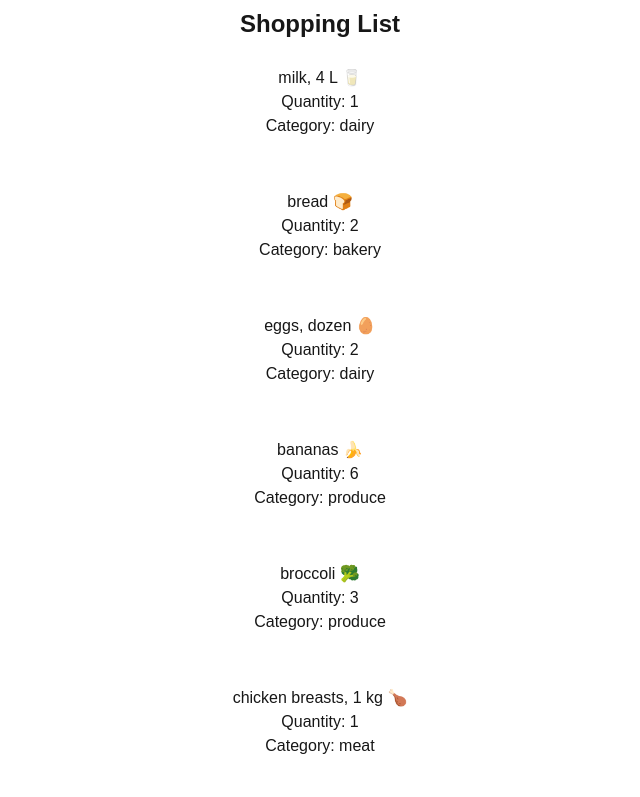
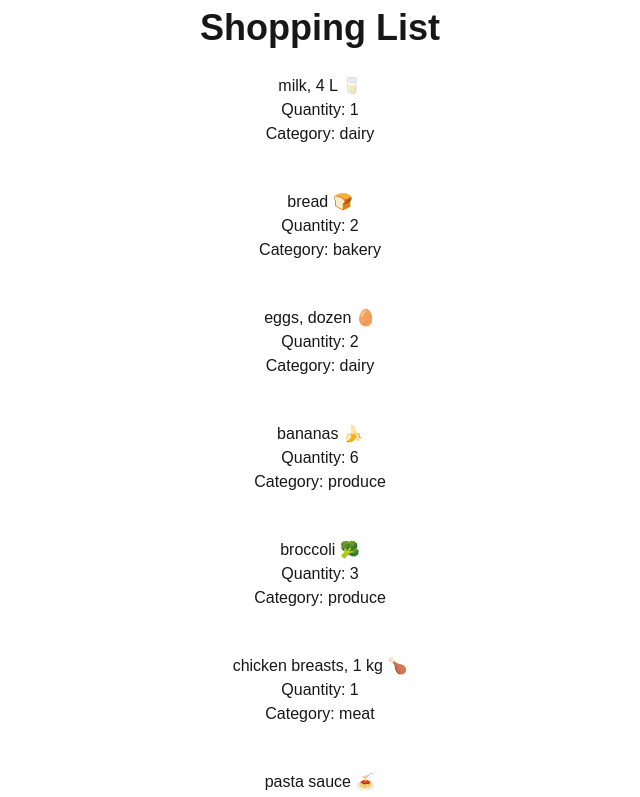
Before and after one commit to James-RD-Kyle/cprg306-assignments, a Next.js app: page /week-3 in a window 1280 px wide. Shown: the top 797 px of the page, without its empty margins (320-960 px from the left). Built offline with nearby package versions, Linux system fonts and the light colour scheme.

Commit message:
Changes: item-list.js - removed a blank line item.js - removed individual lists and made it one large list with each item having its own box page.js - added ul around item list and made h1 larger

```diff
--- a/app/week-3/item-list.js
+++ b/app/week-3/item-list.js
@@ -80,6 +80,5 @@ return (
             quantity={item.quantity}
             category={item.category}
         />
-    ))
-)
+    )));
 }
--- a/app/week-3/item.js
+++ b/app/week-3/item.js
@@ -1,10 +1,10 @@
 
-export default function Item({ name, quantity, category }) {
+export default function Item({name, quantity, category}) {
   return (
-    <div className="border-2 border-white rounded-lg p-4 m-2 w-full max-w-2xl text-center">
-      <h2>{name}</h2>
-      <p>Quantity: {quantity}</p>
-      <p>Category: {category}</p>
-    </div>
+        <li className="border-2 border-white rounded-lg p-4 m-2">
+          <p>{name}</p>
+          <p>Quantity: {quantity}</p>
+          <p>Category: {category}</p>
+        </li>
   );
 }
--- a/app/week-3/page.js
+++ b/app/week-3/page.js
@@ -4,8 +4,10 @@ export default function Page() {
     return (
         <main>
             <div className="grid place-items-center items-baseline-last flex-initial m-2">
-                <h1 className="text-2xl font-bold">Shopping List</h1>
-                <ItemList/>
+                <h1 className="text-4xl font-bold">Shopping List</h1>
+                <ul className="text-center w-full max-w-2xl">
+                    <ItemList/>
+                </ul>
             </div>
         </main>
     )
```
